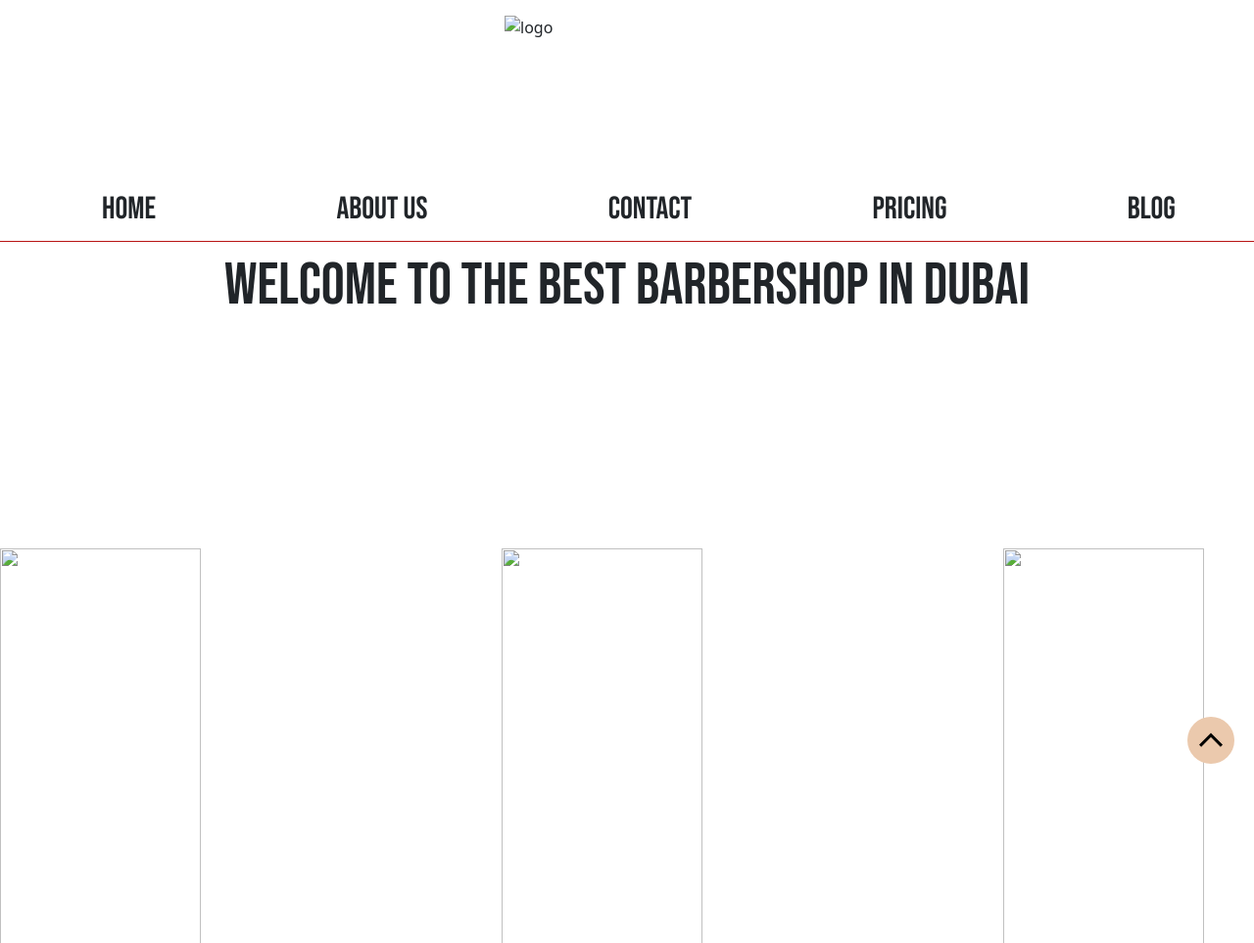
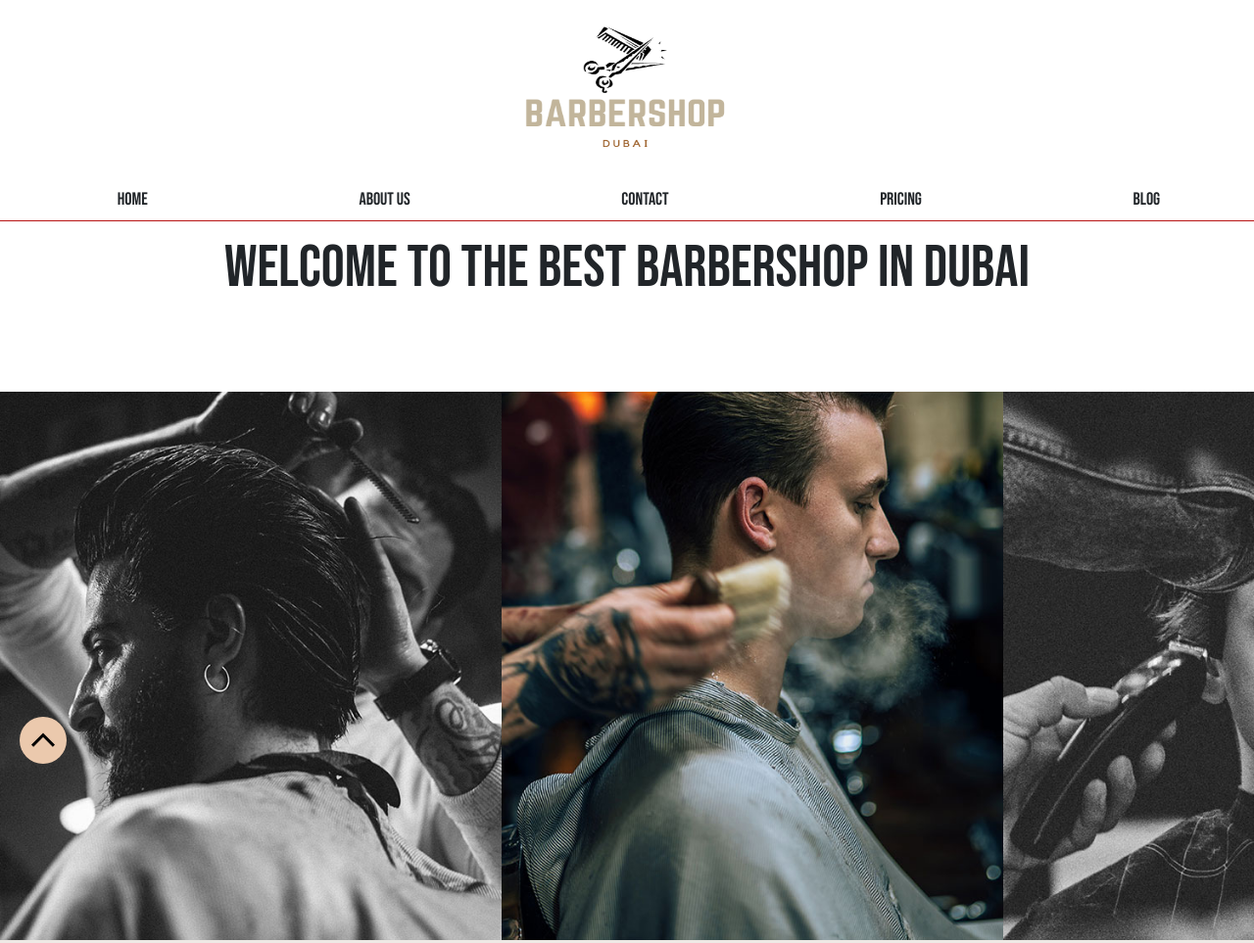
Before and after one commit to Myro685/barberShopDesign.github.io, a plain HTML site: page index.html in a window 1280 px wide. Shown: the top 963 px of the page at 98% size. Drawn offline with nearby package versions, Linux system fonts and the light colour scheme.

Commit message:
Revert "a"
This reverts commit 89257c8d51390920b32cf81e4cc8ee7bb806b930.

```diff
--- a/index.html
+++ b/index.html
@@ -15,14 +15,14 @@
 
     <nav>
         <div class="nav-header">
-            <img src="/assets/logo.png" alt="logo">
+            <img src="logo.png" alt="logo">
             <button id="navbar-button">
                 <span id="one"></span>
                 <span id="two"></span>
                 <span id="three"></span>
             </button>
         </div>
-        <ul id="navbar" class="hideee">
+        <ul id="navbar" class="hide">
             <li>HOME</li>
             <li>ABOUT US</li>
             <li>CONTACT</li>
@@ -36,10 +36,10 @@
     </header>
 
     <div class="header-images">
-        <img class="show-image" id="first-image" src="/assets/h1-slider-img-1.jpg" alt="">
-        <img class="hide-image" id="second-image" src="/assets/h1-slider-img-2.jpg" alt="">
-        <img class="hide-image" id="third-image" src="/assets/h1-slider-img-3.jpg" alt="">
-        <img class="hide-image" id="fourth-image" src="/assets/h1-slider-img-4.jpg" alt="">
+        <img class="show-image" id="first-image" src="h1-slider-img-1.jpg" alt="">
+        <img class="hide-image" id="second-image" src="h1-slider-img-2.jpg" alt="">
+        <img class="hide-image" id="third-image" src="h1-slider-img-3.jpg" alt="">
+        <img class="hide-image" id="fourth-image" src="h1-slider-img-4.jpg" alt="">
     </div>
 
     <div class="book">
@@ -146,7 +146,7 @@
     </div>
 
     <div class="quote">
-        <img alt="a" src="/assets/quote.png">
+        <img alt="a" src="quote.png">
         <p class="custom-p-three">"Grey hair is a blessing, ask any bald man"</p>
         <p>UNKNOWN</p>
     </div>
--- a/script.js
+++ b/script.js
@@ -7,7 +7,7 @@ window.addEventListener('load', () => {
     const windowWidth = window.innerWidth;
     const navbar = document.getElementById("navbar");
     if (windowWidth >= 1000) {
-        navbar.className = "showw";
+        navbar.className = "show";
     }
 });
 
@@ -17,14 +17,14 @@ function ShowNavbar() {
     const one = document.getElementById('one');
     const two = document.getElementById('two');
     const three = document.getElementById('three');
-    if (navbar.className == "hidee") {
-        navbar.className = "showw";
+    if (navbar.className == "hide") {
+        navbar.className = "showme";
         one.className = "one";
         two.className = "two";
         three.className = "three";
 
     } else {
-        navbar.className = "hidee";
+        navbar.className = "hide";
         one.className = "";
         two.className = "";
         three.className = "";
--- a/styles.css
+++ b/styles.css
@@ -21,9 +21,9 @@ body{
 
 #go-on-top-button{
     position: fixed;
-    right: 0;
+    left: 0;
     bottom: 0;
-    transform: translateX(-20px) translateY(-20px);
+    transform: translateX(20px) translateY(-20px);
     border-radius: 50px;
     border: none;
     background-color: #ebc9ad;
@@ -93,19 +93,21 @@ ul{
     transition: 1s;
     border-bottom: 1px solid rgb(184, 20, 20);
 }
-.hidee{
+.hide{
     display: flex;
     flex-direction: column;
     justify-content: center;
+    align-items: right;
     z-index: 10;
     width: 100%;
     padding: 0;
     transform: translateY(-200%);
 }
-.showw{
+.show{
     display: flex;
     flex-direction: column;
     justify-content: center;
+    align-items: right;
     z-index: 10;
     width: 100%;
     padding: 0;
@@ -117,16 +119,19 @@ li{
     background-color: white;
     cursor: pointer;
     text-align: center;
-    font-size: 2rem;
 }
-.showw li:hover{
+.show li:hover{
     color: rgb(184, 20, 20);
 }
 
 header{
     padding: 1rem;
+    display: flex;
+    justify-content: center;
+    align-items: center;
     text-align: center;
-    height: 40vh;
+    height: 20vh;
+    padding-bottom: 100px;
 }
 .header-h1{
     font-family: 'Bebas Neue', cursive;
@@ -341,7 +346,7 @@ footer{
     ul{
         transition: 0s;
     }
-    .showw{
+    .show{
         display: flex;
         flex-direction: row;
         justify-content: space-around;
```
